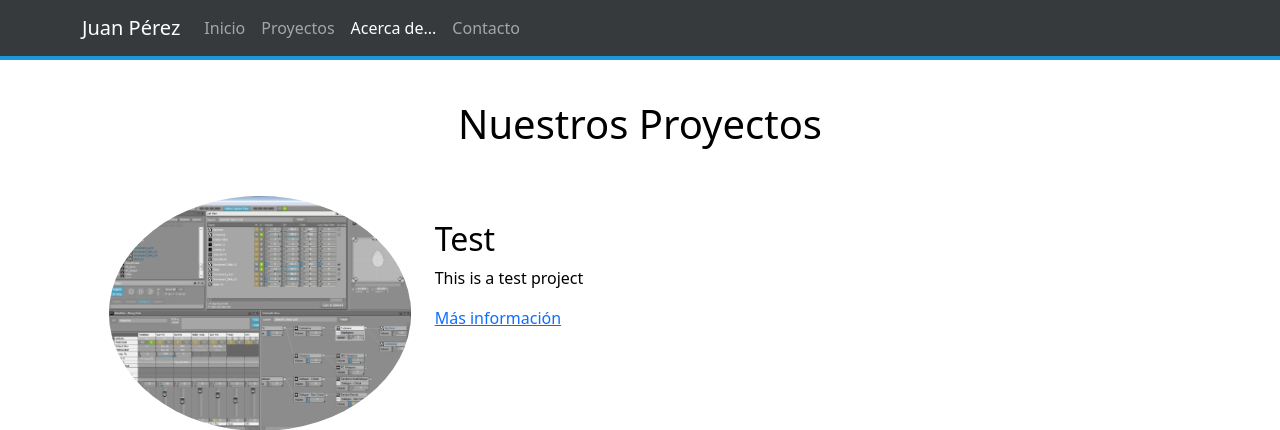
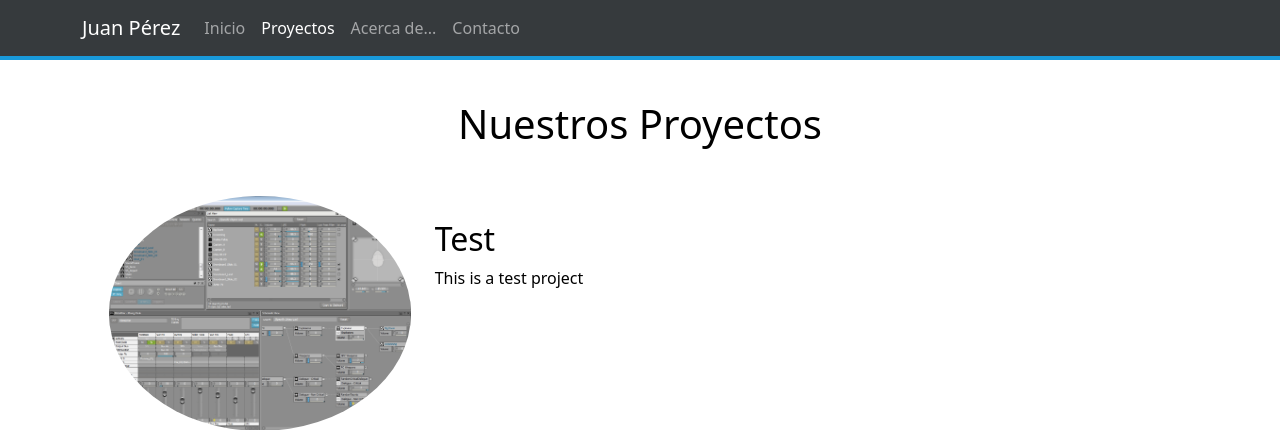
Before and after one commit to wariormex/DesarrolloWebPracticasDjango, a Django app: page /project/ in a window 1280 px wide. Shown: the top 430 px of the page. Run offline with Django 4.2, Linux system fonts and the light colour scheme; data comes from the database, SQL or seed files in the repository; both versions use the stored data as it was after the commit; some libraries are stand-ins or nearby versions.

Commit message:
correccion URL y Dynamic Active NavBar

```diff
--- a/djangoProject1/webpersonal/core/templates/core/base.html
+++ b/djangoProject1/webpersonal/core/templates/core/base.html
@@ -34,16 +34,16 @@
             <div class="collapse navbar-collapse" id="navBarNav">
                 <ul class="navbar-nav">
                 <li class="nav-item">
-                    <a class="nav-link" href="{% url 'home' %}">Inicio</a>
+                    <a class="nav-link {% if request.path == '/'%}active{% endif%}" href="{% url 'home' %}">Inicio</a>
                 </li>
                 <li class="navbar-nav">
-                    <a class="nav-link" href="{% url 'project' %}">Proyectos</a>
+                    <a class="nav-link {% if request.path == '/project/'%}active{% endif%}" href="{% url 'project' %}">Proyectos</a>
                 </li>
                 <li class="navbar-nav">
-                    <a class="nav-link active" href="about.html">Acerca de...</a>
+                    <a class="nav-link" href="about.html">Acerca de...</a>
                 </li>
                 <li class="navbar-nav">
-                    <a class="nav-link" href="{% url 'contact' %}">Contacto</a>
+                    <a class="nav-link {% if request.path == '/contact/'%}active{% endif%}" href="{% url 'contact' %}">Contacto</a>
                 </li>
                 </ul>
             </div>
--- a/djangoProject1/webpersonal/project/templates/project/project.html
+++ b/djangoProject1/webpersonal/project/templates/project/project.html
@@ -22,7 +22,9 @@
               <p>
                 {{project.description}}
               </p>
+              {% if project.link %}
               <p><a href="{{project.url}}">Más información</a></p>
+              {% endif %}
             </div>
           </div>
   </div>
```
Also changed, not shown: djangoProject1/webpersonal/db.sqlite3, djangoProject1/webpersonal/project/migrations/0002_alter_project_options_alter_project_created_and_more.py (added).
